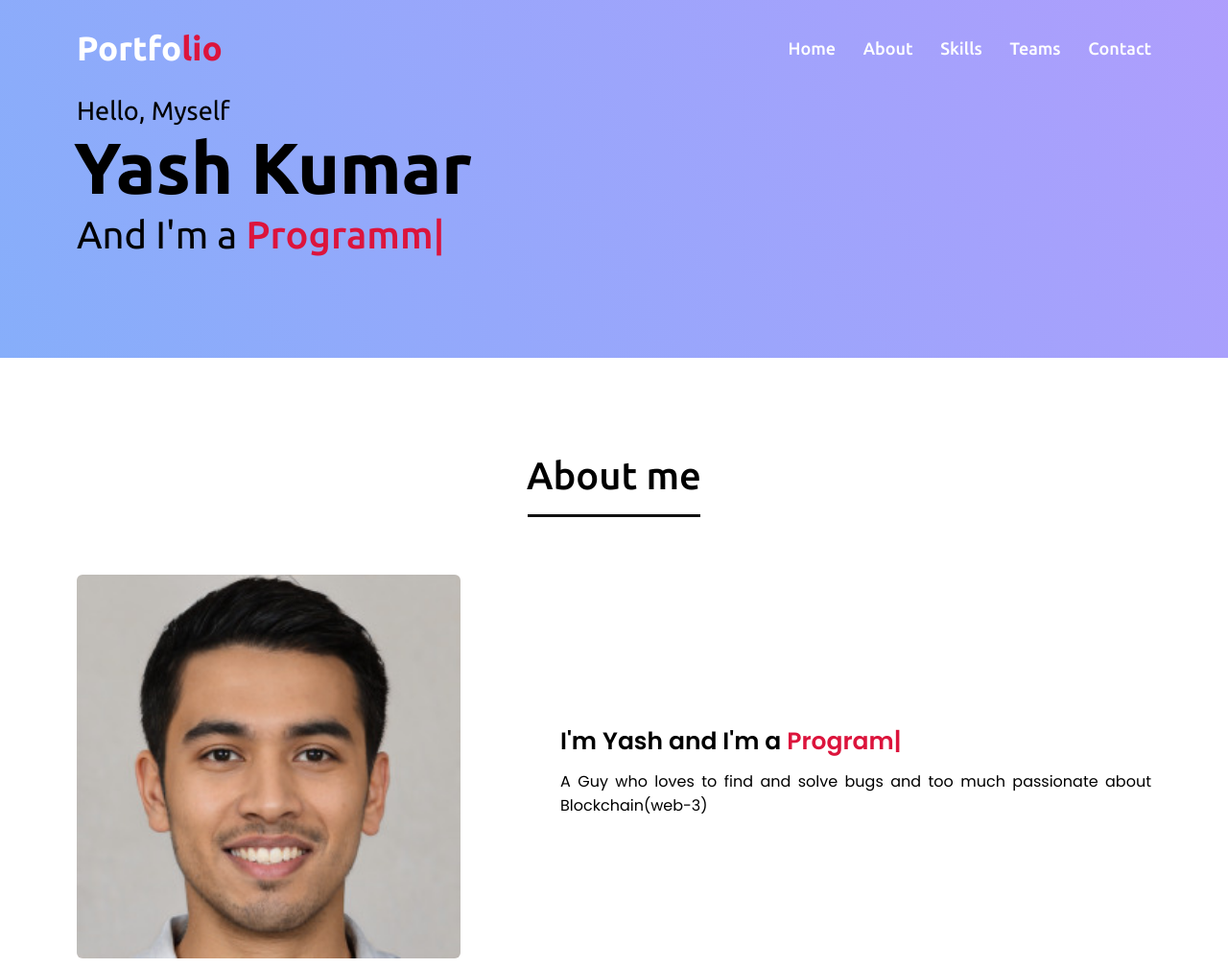
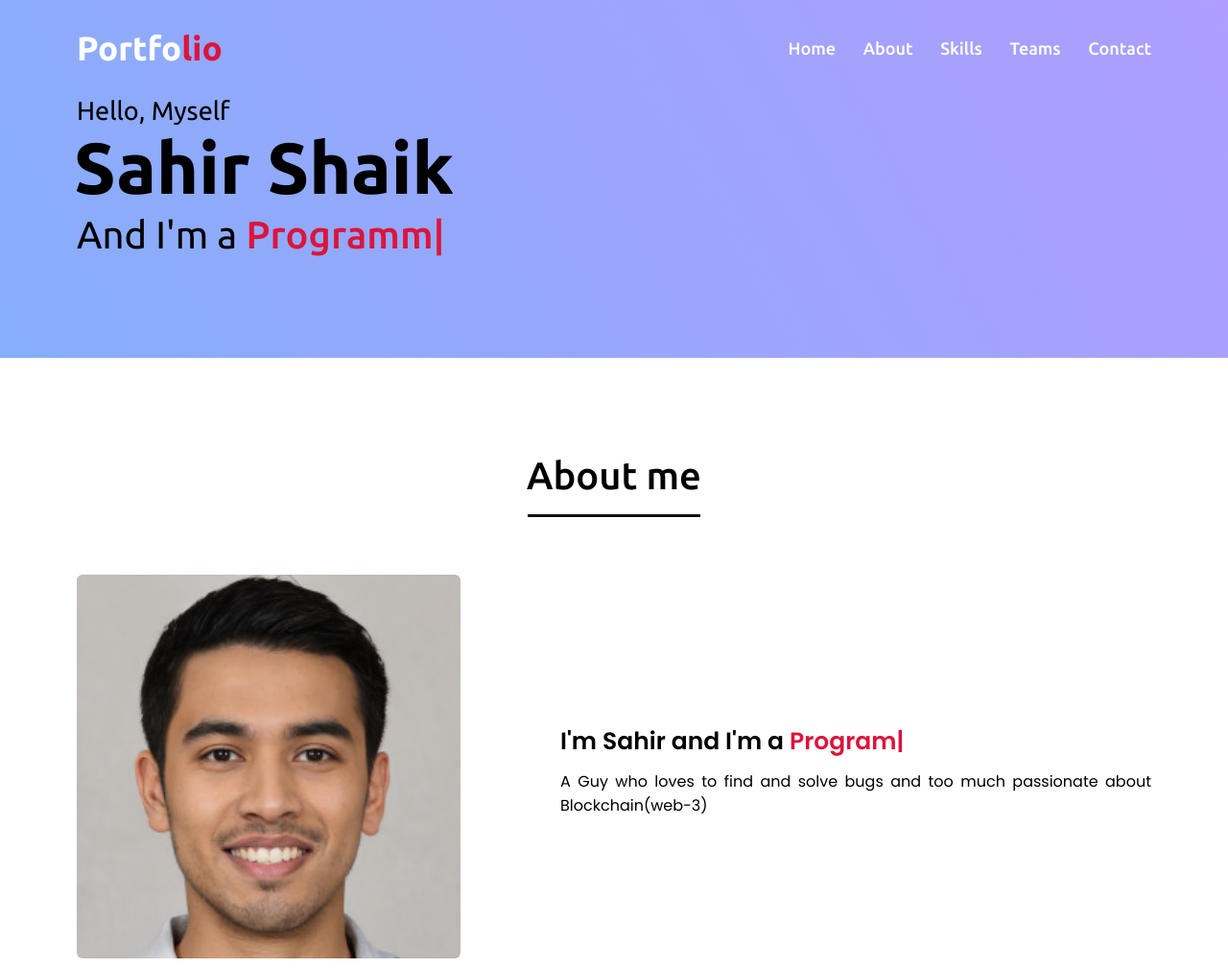
Before and after one commit to sahir1011/portfolio, a plain HTML site: page index.html in a window 1280 px wide. Shown: the top 1009 px of the page at 96% size. Drawn offline with nearby package versions, Linux system fonts and the light colour scheme.

Commit message:
index.html

```diff
--- a/index.html
+++ b/index.html
@@ -39,7 +39,7 @@
         <div class="max-width">
             <div class="home-content">
                 <div class="text-1">Hello, Myself</div>
-                <div class="text-2">Yash Kumar</div>
+                <div class="text-2">Sahir Shaik</div>
                 <div class="text-3">And I'm a <span class="typing"></span></div>
 
             </div>
@@ -55,7 +55,7 @@
                     <img src="images/profile-1.jpg" alt="">
                 </div>
                 <div class="column right">
-                    <div class="text">I'm Yash and I'm a <span class="typing-2"></span></div>
+                    <div class="text">I'm Sahir and I'm a <span class="typing-2"></span></div>
                     <p>A Guy who loves to find and solve bugs and too much passionate about Blockchain(web-3)
                     </p>
 
@@ -125,7 +125,7 @@
                 <div class="card">
                     <div class="box">
                         <img src="images/profile-1.jpg" alt="">
-                        <div class="text">Yash </div>
+                        <div class="text">Sahir </div>
                         <p>Smart Contract Developer</p>
                     </div>
                 </div>
```
